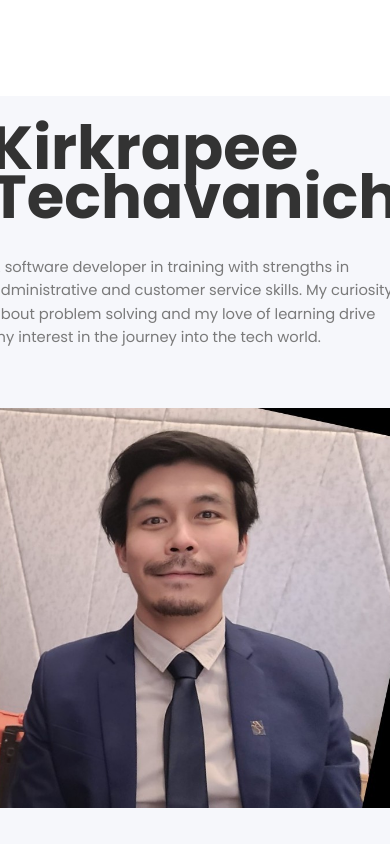
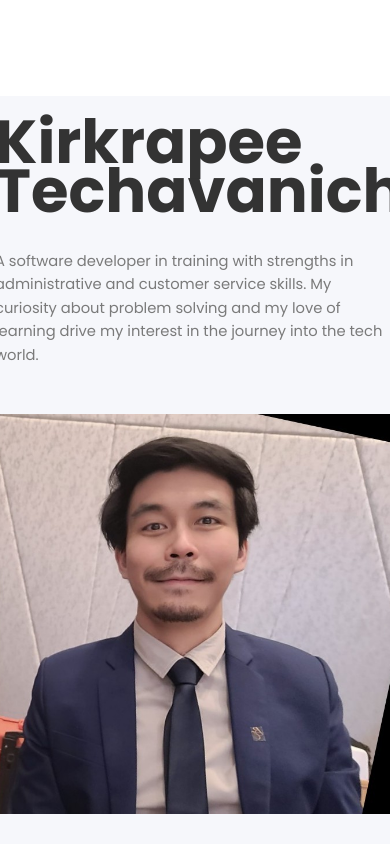
Before and after one commit to Kayric/my-portfolio, a React (Create React App) app in the folder madebyreact/: page / in a window 390 px wide. Shown: the top 844 px of the page. Built offline with nearby package versions, Linux system fonts and the light colour scheme.

Commit message:
arrnage header

```diff
--- a/madebyreact/src/index.css
+++ b/madebyreact/src/index.css
@@ -1037,6 +1037,13 @@ nav.open .links {
 }
 
 @media (max-width: 560px) {
+  .header-content {
+    max-width: 400px;
+  }
+
+  .header-title {
+    max-width: 400px;
+  }
   .container {
     padding: 0 2rem;
   }
```
